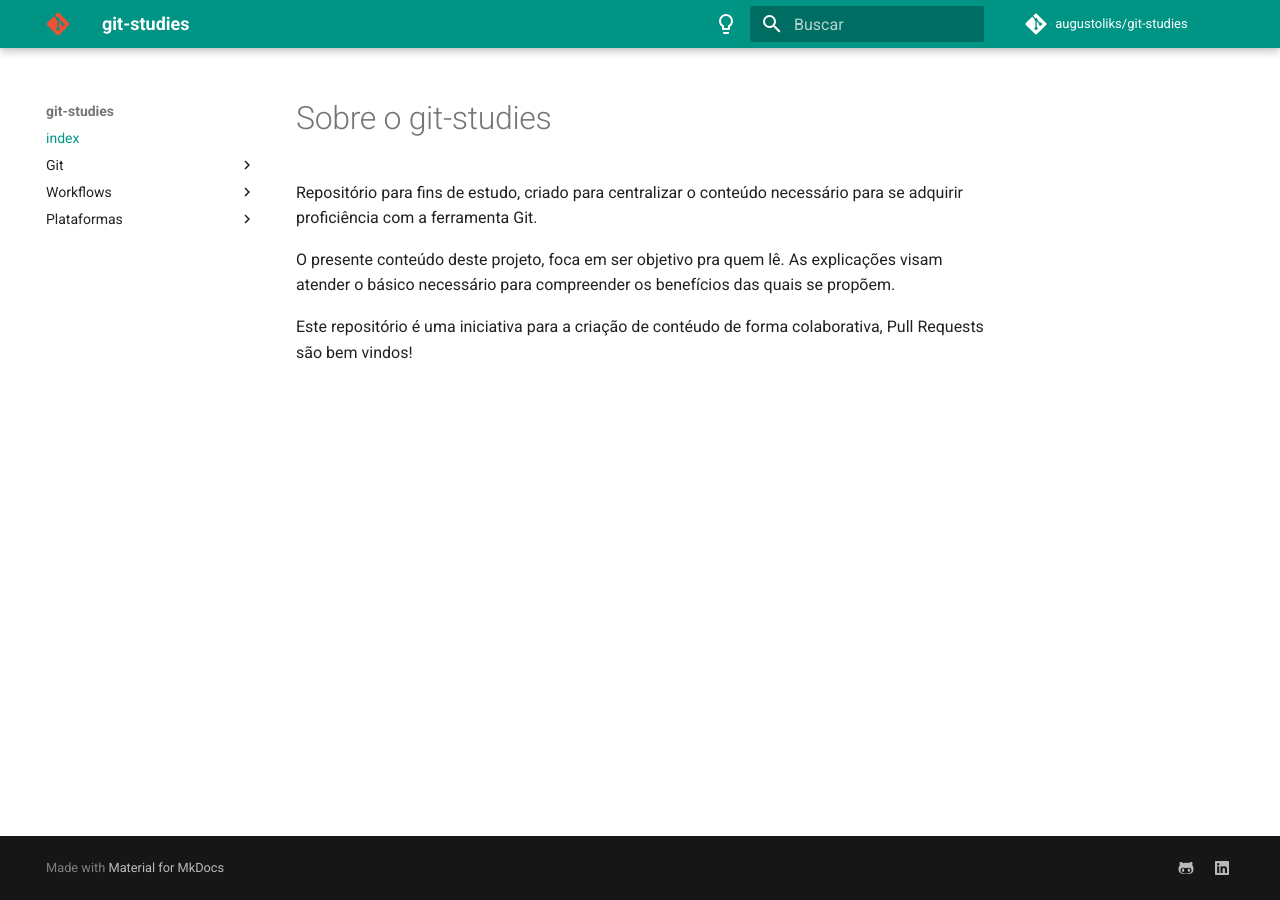
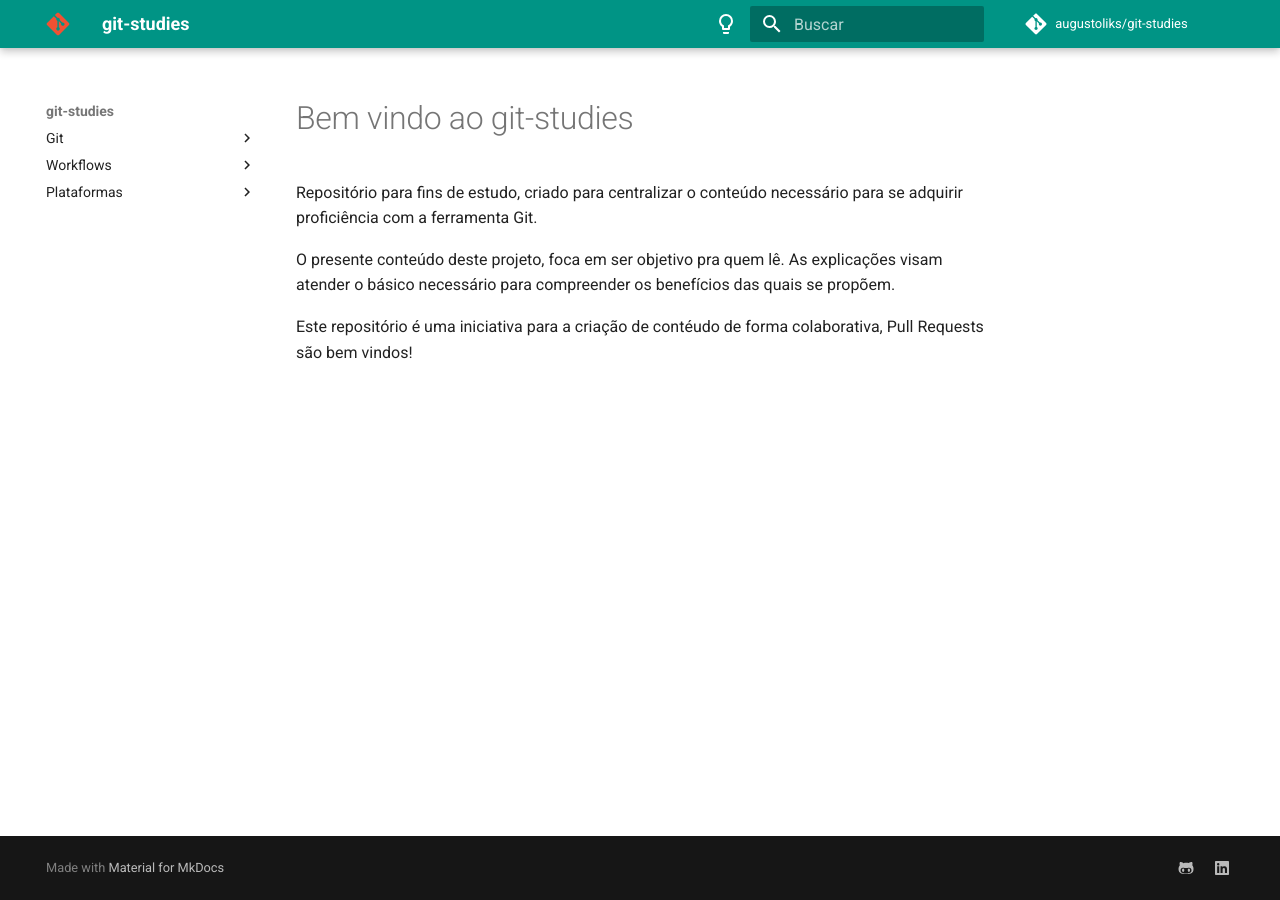
Before and after one commit to augustoliks/git, an MkDocs documentation site: the page built from docs/index.md, in a window 1280 px wide. Built offline with MkDocs 1.6.1 and Material for MkDocs 9.7.7, drawn with Linux system fonts in a browser that asks for light colours; comment, search, counter and statistics services are not loaded.

Commit message:
refatoraçao do layout de arquivos md

```diff
--- a/docs/about.md
+++ b/docs/index.md
@@ -1,4 +1,4 @@
-# Sobre o git-studies
+# Bem vindo ao git-studies
 
 Repositório para fins de estudo, criado para centralizar o conteúdo necessário para se adquirir proficiência com a ferramenta Git.
 
--- a/mkdocs.yml
+++ b/mkdocs.yml
@@ -7,7 +7,6 @@ repo_url: https://github.com/augustoliks/git-studies
 edit_uri: ''
 
 nav:
-  - index: about.md
   - Git:
     - git/about.md
     - git/comandos.md
```
